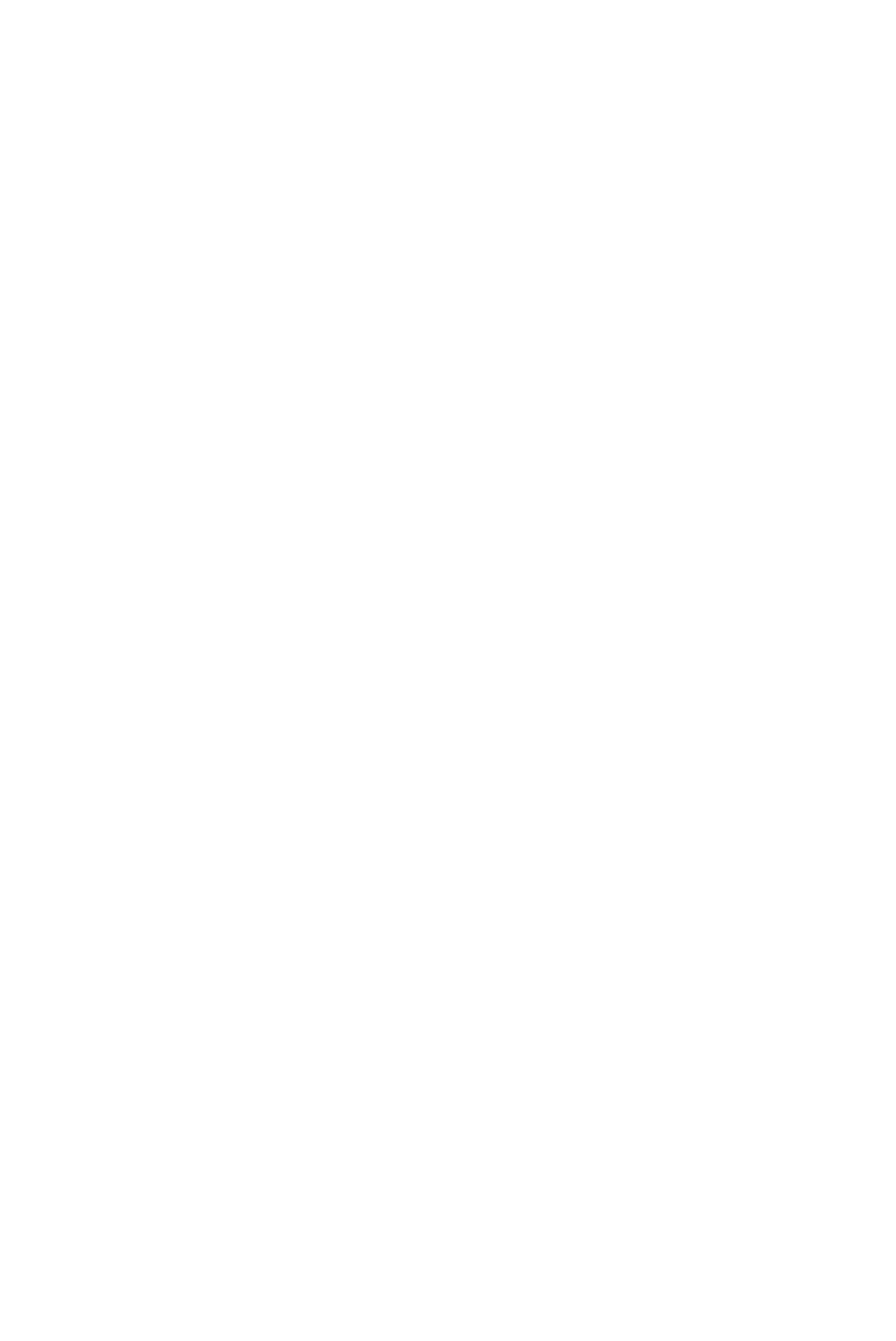
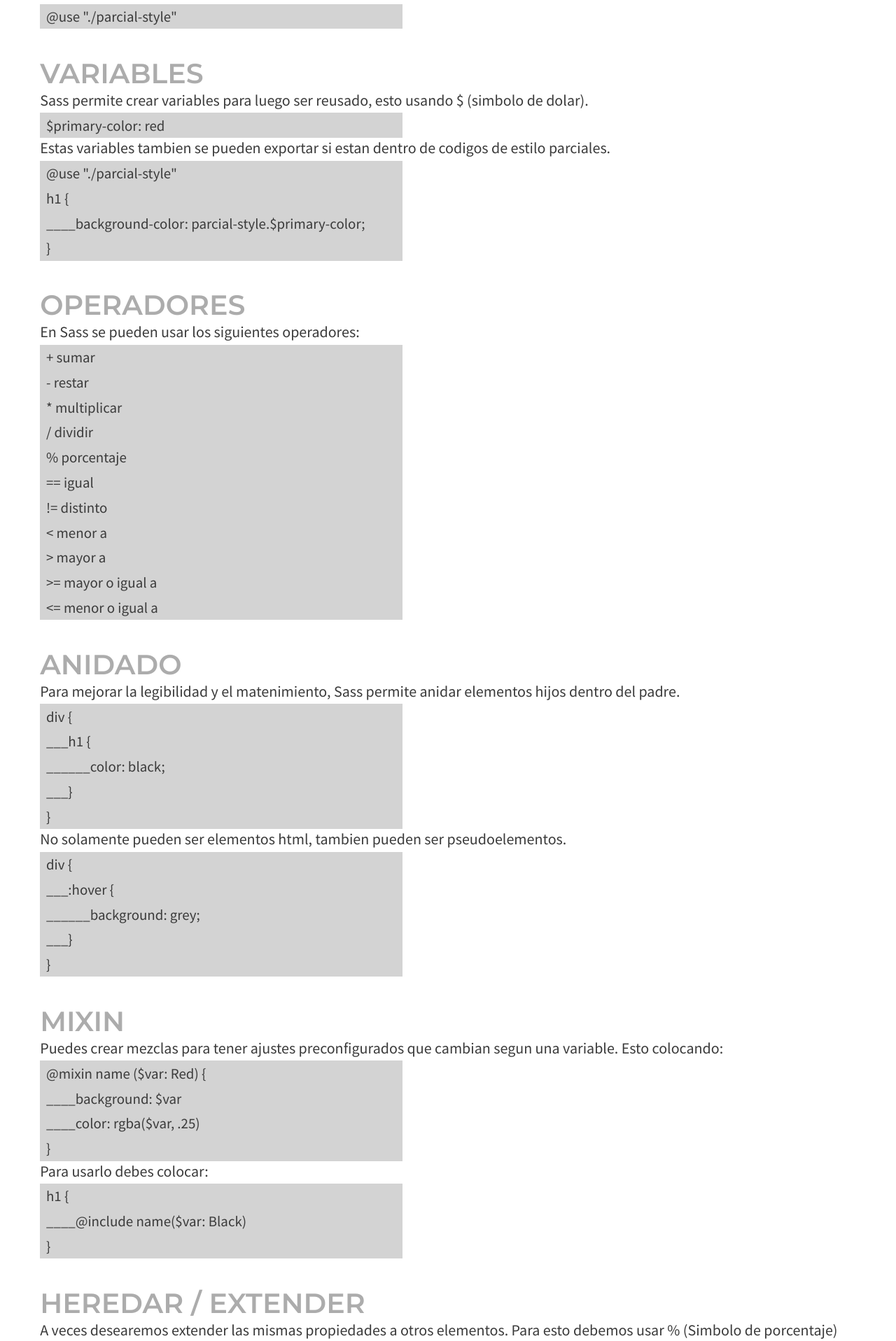
Before and after one commit to Cito2310/learn-sass-react, a React (Vite) app: page / in a window 1280 px wide. Shown: the part 820-2737 px from the top of the page at 70% size. Before the commit the page ends 800 px from the top, so only its background shows below. Built offline with nearby package versions, Linux system fonts and the light colour scheme.

Commit message:
Fixed style section - Added sections content

```diff
--- a/src/App.jsx
+++ b/src/App.jsx
@@ -17,6 +17,98 @@ export const App = () => {
                     [ "code" , "npm i sass" ],
                 ]}
             />
+            <Section
+                title="ARCHIVO"
+                text={[
+                    [ "paragraph" , "Para crear estilos con sass, creamos un archivo con la extension .scss"],
+                    [ "paragraph" , "Luego para usar este archivo en React.js, simplemente lo importamos como cualquier archivo .css"],
+                    [ "code" , `import "./style/style.scss"`],
+                ]}
+            />
+            <Section
+                title="CODIGO PARCIAL"
+                text={[
+                    [ "paragraph" , "Se pueden crear codigos de estilo parciales, para luego ser usado en otros archivos, siendo mas legible y mantenible."],
+                    [ "paragraph" , "Para declarar un archivo de estilo parcial, se coloca al principio del nombre del archivo un _ (Guion bajo)."],
+                    [ "code" , "_parcial-style.scss" ],
+                    [ "paragraph" , "Para ser usado en otro archivo de estilo, se debe colocar:"],
+                    [ "code" , `@use "./parcial-style"`],
+                ]}
+            />
+            <Section
+                title="VARIABLES"
+                text={[
+                    [ "paragraph" , "Sass permite crear variables para luego ser reusado, esto usando $ (simbolo de dolar)."],
+                    [ "code" , "$primary-color: red" ],
+                    [ "paragraph" , "Estas variables tambien se pueden exportar si estan dentro de codigos de estilo parciales."],
+                    [ "code" , `@use "./parcial-style"` ],
+                    [ "code" , "h1 {" ],
+                    [ "code" , "____background-color: parcial-style.$primary-color;" ],
+                    [ "code" , "}" ],
+                ]}
+            />
+            <Section
+                title="OPERADORES"
+                text={[
+                    [ "paragraph" , "En Sass se pueden usar los siguientes operadores:"],
+                    [ "code" , "+ sumar" ],
+                    [ "code" , "- restar" ],
+                    [ "code" , "* multiplicar" ],
+                    [ "code" , "/ dividir" ],
+                    [ "code" , "% porcentaje" ],
+                    [ "code" , "== igual" ],
+                    [ "code" , "!= distinto" ],
+                    [ "code" , "< menor a" ],
+                    [ "code" , "> mayor a" ],
+                    [ "code" , ">= mayor o igual a" ],
+                    [ "code" , "<= menor o igual a" ],
+                ]}
+            />
+            <Section
+                title="ANIDADO"
+                text={[
+                    [ "paragraph" , "Para mejorar la legibilidad y el matenimiento, Sass permite anidar elementos hijos dentro del padre."],
+                    [ "code" , "div {" ],
+                    [ "code" , "___h1 {" ],
+                    [ "code" , "______color: black;" ],
+                    [ "code" , "___}" ],
+                    [ "code" , "}" ],
+
+                    [ "paragraph" , "No solamente pueden ser elementos html, tambien pueden ser pseudoelementos."],
+                    [ "code" , "div {" ],
+                    [ "code" , "___:hover {" ],
+                    [ "code" , "______background: grey;" ],
+                    [ "code" , "___}" ],
+                    [ "code" , "}" ],
+                ]}
+            />
+            <Section
+                title="MIXIN"
+                text={[
+                    [ "paragraph" , "Puedes crear mezclas para tener ajustes preconfigurados que cambian segun una variable. Esto colocando:"],
+                    [ "code" , "@mixin name ($var: Red) {" ],
+                    [ "code" , "____background: $var" ],
+                    [ "code" , "____color: rgba($var, .25)" ],
+                    [ "code" , "}" ],
+                    [ "paragraph" , "Para usarlo debes colocar:"],
+                    [ "code" , "h1 {" ],
+                    [ "code" , "____@include name($var: Black)" ],
+                    [ "code" , "}" ],
+                ]}
+            />
+            <Section
+                title="HEREDAR / EXTENDER"
+                text={[
+                    [ "paragraph" , "A veces desearemos extender las mismas propiedades a otros elementos. Para esto debemos usar % (Simbolo de porcentaje)"],
+                    [ "code" , "% name-extend {" ],
+                    [ "code" , "...styles" ],
+                    [ "code" , "}" ],
+                    [ "paragraph" , "Para usarlo necesitamos colocar dentro del elemento a heredar lo siguiente:"],
+                    [ "code" , "h1 {" ],
+                    [ "code" , "___@extend % name-extend" ],
+                    [ "code" , "}" ],
+                ]}
+            />
         </>
 
     )
--- a/src/style/section.scss
+++ b/src/style/section.scss
@@ -17,14 +17,14 @@
     }
 
     p {
-        margin-bottom: 0.6em;
+        margin-bottom: 0.2em;
     }
 
     code {
         font-weight: 400;
         font-size: 0.95em;
         background-color: variables.$background-code-color;
-        padding: 0.5rem;
-        width: 400px;
+        padding: 0.2rem 0.4rem;
+        width: 500px;
     }
 }
```
